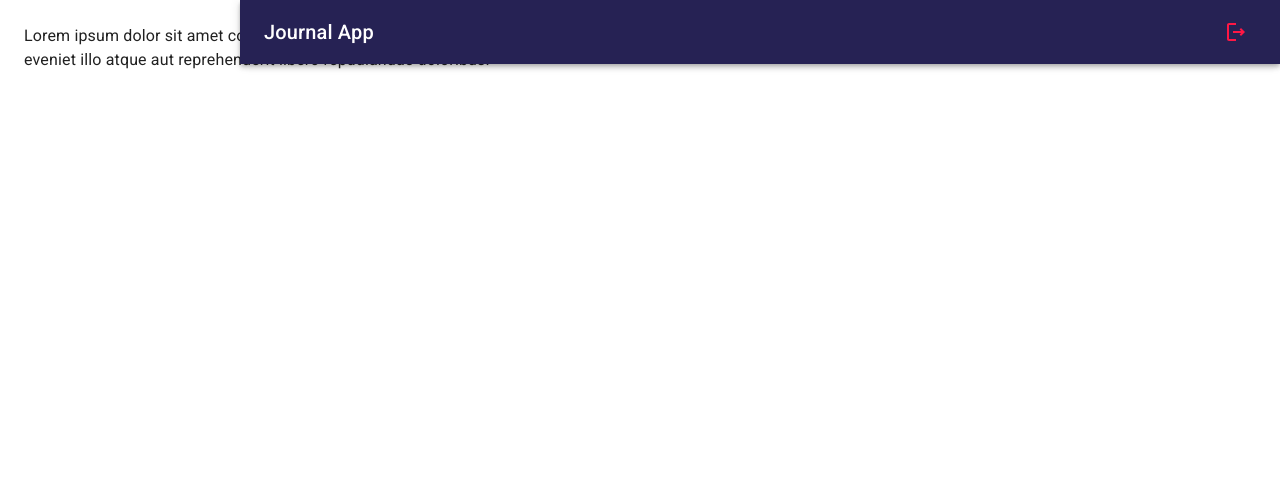
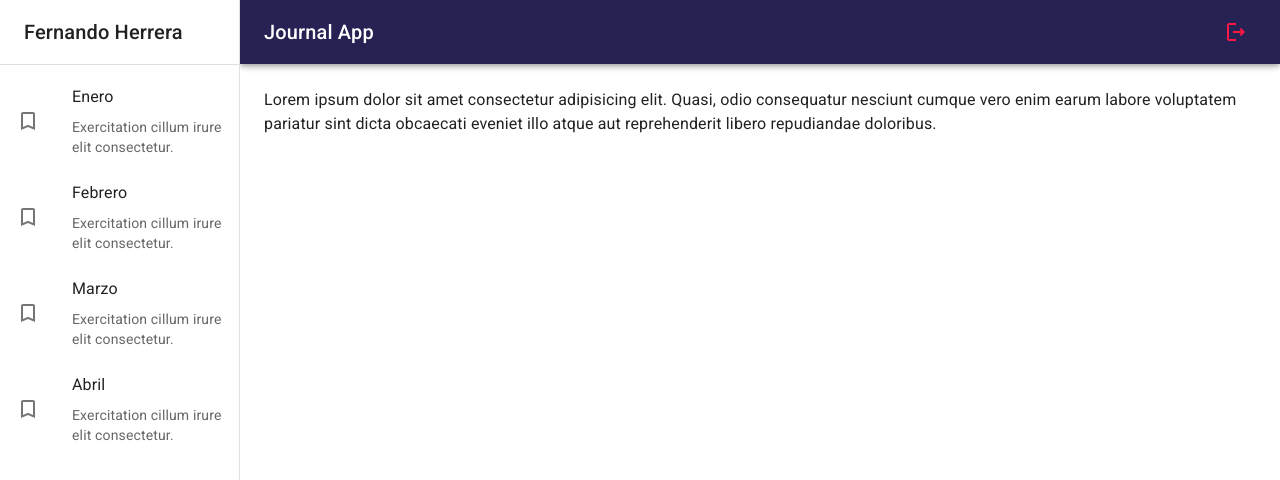
Before and after one commit to aristizabaru/react-de-cero-a-experto-JOURNAL-APP, a React (Vite) app: page / in a window 1280 px wide. Shown: the top 480 px of the page. Built offline with nearby package versions, Linux system fonts and the light colour scheme.

Commit message:
feat (JournaylLayout.jsx): carga en el layout de componentes
Se cargan componentes Sidebar para hacer manejo de navegación entre vistas y Toolbar para generar espacio en el top de la vista.

```diff
--- a/src/modules/journal/layout/JournalLayout.jsx
+++ b/src/modules/journal/layout/JournalLayout.jsx
@@ -1,5 +1,5 @@
-import { Box } from '@mui/material';
-import { Navbar } from '../components';
+import { Box, Toolbar } from '@mui/material';
+import { Navbar, Sidebar } from '../components';
 
 const drawerWidth = 240;
 
@@ -7,12 +7,12 @@
     return (
         <Box sx={{ display: 'flex' }}>
             <Navbar drawerWidth={drawerWidth} />
-            {/* Sidebar */}
+            <Sidebar drawerWidth={drawerWidth} />
             <Box
                 component='main'
                 sx={{ flexGrow: 1, padding: 3 }}
             >
-                {/* {Toolbar} */}
+                <Toolbar />
                 {children}
             </Box>
         </Box>
```
